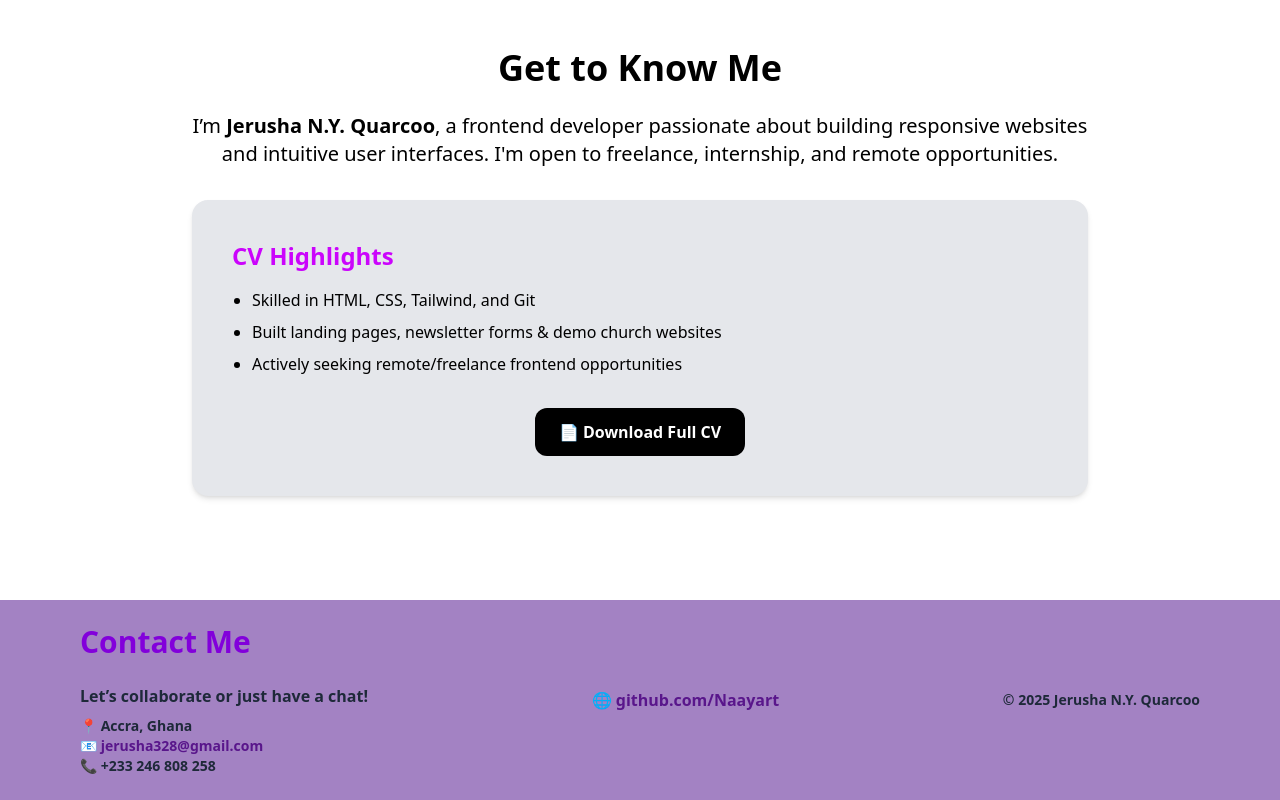
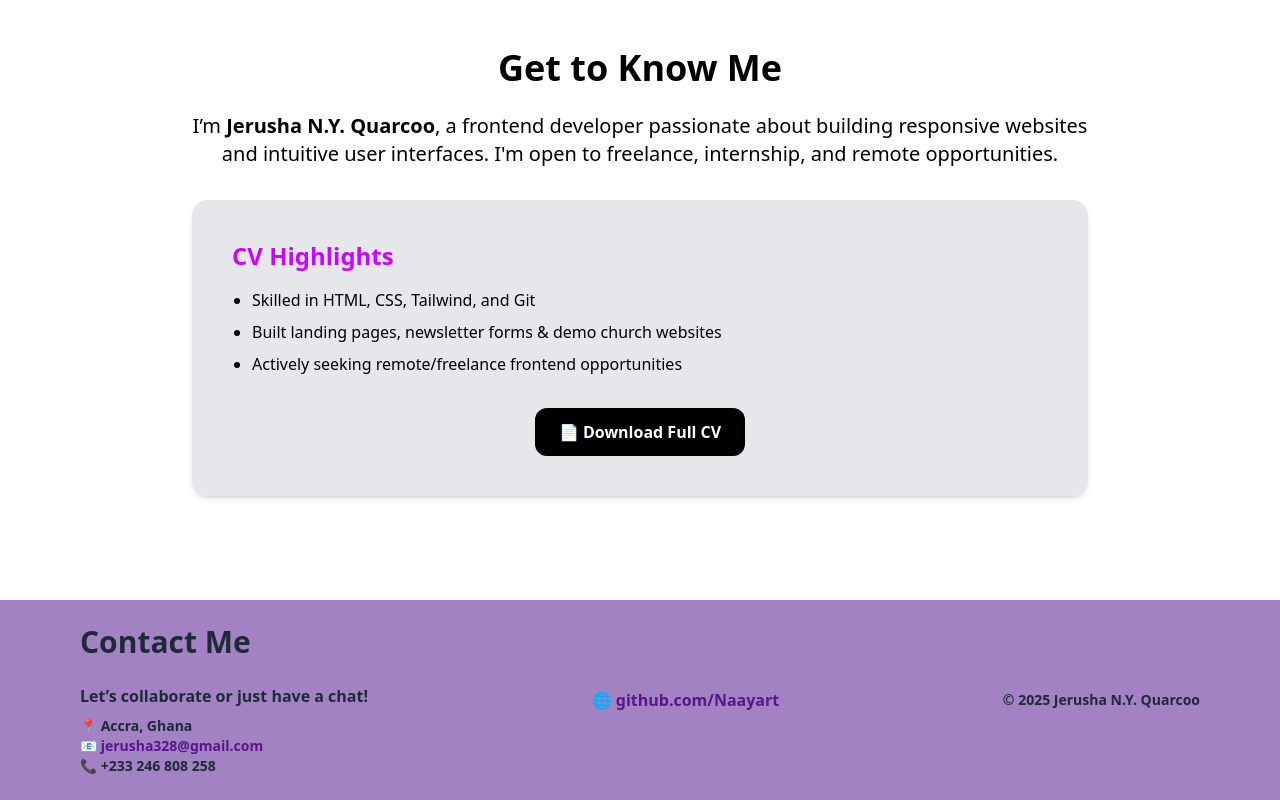
Before and after one commit to Naayart/my-portfolio, a plain HTML site: page index.html in a window 1280 px wide. Shown: the part 1547-2347 px from the top of the page. Drawn offline with nearby package versions, Linux system fonts and the light colour scheme.

Commit message:
third commit

```diff
--- a/index.html
+++ b/index.html
@@ -277,7 +277,7 @@
 
     <!-- Contact Info -->
     <div>
-    <h2 class="text-3xl font-bold text-purple-700 mb-6">Contact Me</h2>
+    <h2 class="text-3xl font-bold text-black-700 mb-6">Contact Me</h2>
     <p class="text-black-700 mb-2 font-semibold">Let’s collaborate or just have a chat!</p>
     <p class="text-sm font-semibold">📍 Accra, Ghana</p>
       <p class="text-sm">
```
